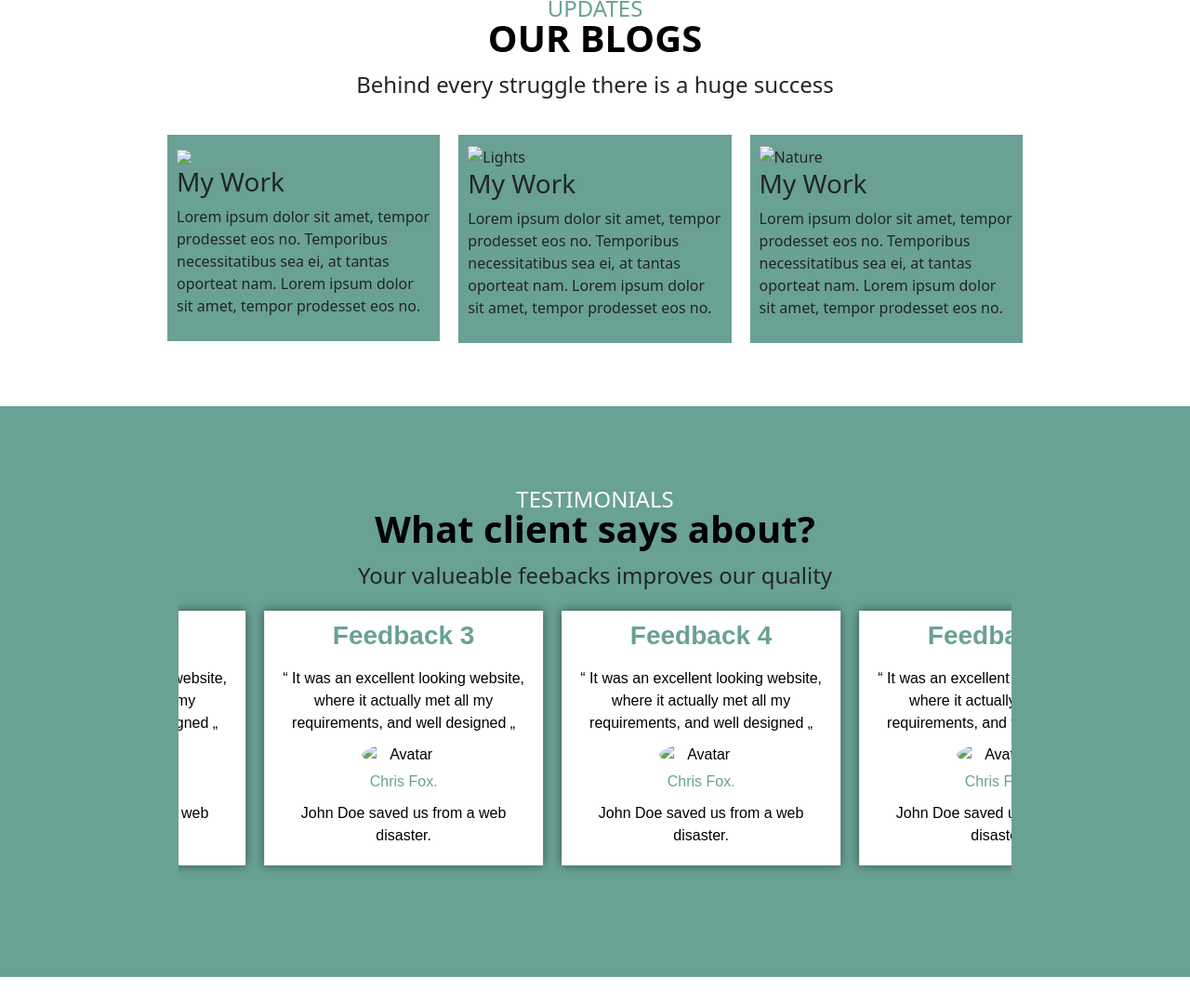
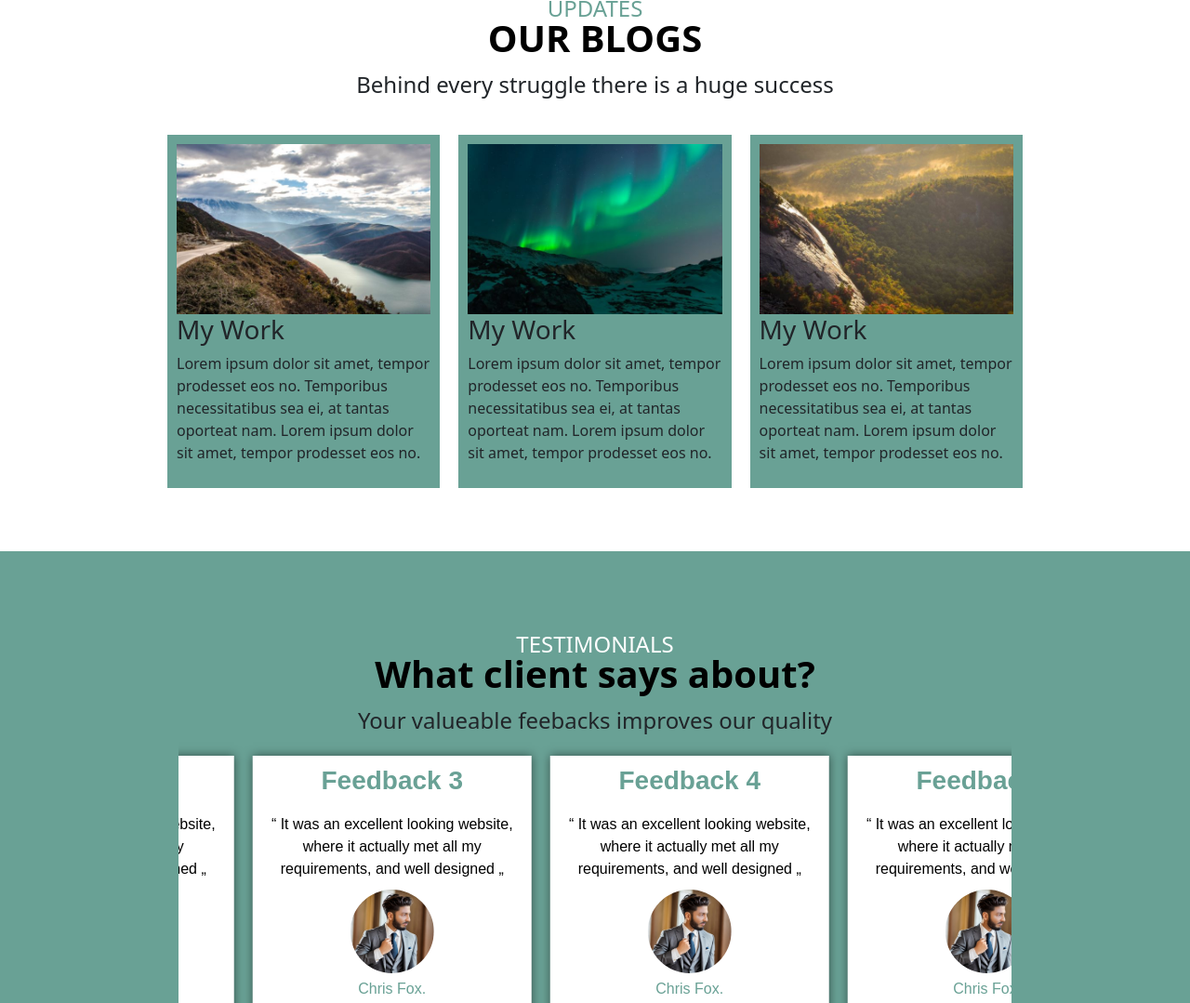
Before and after one commit to nixzee1222/shaz.porfolio.githib.io, a plain HTML site: page index.html in a window 1280 px wide. Shown: the part 2574-3653 px from the top of the page at 93% size. Drawn offline with nearby package versions, Linux system fonts and the light colour scheme; files whose address does not match are found by name.

Commit message:
Update index.html

```diff
--- a/index.html
+++ b/index.html
@@ -380,7 +380,7 @@
       <div class="row-bl">
         <div class="col-bl reveal-l">
           <div class="content cont-bl">
-            <img src="img/w3images/mountains.jpg" style="width: 100%" />
+            <img src="mountains.jpg" style="width: 100%" />
             <h3>My Work</h3>
             <p>
               Lorem ipsum dolor sit amet, tempor prodesset eos no. Temporibus
@@ -392,7 +392,7 @@
         <div class="col-bl reveal-u">
           <div class="content cont-bl">
             <img
-              src="img/w3images/lights.jpg"
+              src="lights.jpg"
               alt="Lights"
               style="width: 100%"
             />
@@ -407,7 +407,7 @@
         <div class="col-bl reveal-r">
           <div class="content cont-bl">
             <img
-              src="img/w3images/nature.jpg"
+              src="nature.jpg"
               alt="Nature"
               style="width: 100%"
             />
@@ -437,7 +437,7 @@
               all my requirements, and well designed &ldquor;
             </p>
             <div class="container-f">
-              <img src="img/pro.jpg" alt="Avatar" />
+              <img src="pro.jpg" alt="Avatar" />
               <span style="color: #69a195">Chris Fox. </span>
               <p>John Doe saved us from a web disaster.</p>
             </div>
@@ -449,7 +449,7 @@
               all my requirements, and well designed &ldquor;
             </p>
             <div class="container-f">
-              <img src="img/pro.jpg" alt="Avatar" />
+              <img src="pro.jpg" alt="Avatar" />
               <span style="color: #69a195">Chris Fox.</span>
               <p>John Doe saved us from a web disaster.</p>
             </div>
@@ -461,7 +461,7 @@
               all my requirements, and well designed &ldquor;
             </p>
             <div class="container-f">
-              <img src="img/pro.jpg" alt="Avatar" />
+              <img src="pro.jpg" alt="Avatar" />
               <span style="color: #69a195">Chris Fox. </span>
               <p>John Doe saved us from a web disaster.</p>
             </div>
@@ -473,7 +473,7 @@
               all my requirements, and well designed &ldquor;
             </p>
             <div class="container-f">
-              <img src="img/pro.jpg" alt="Avatar" />
+              <img src="pro.jpg" alt="Avatar" />
               <span style="color: #69a195">Chris Fox. </span>
               <p>John Doe saved us from a web disaster.</p>
             </div>
@@ -485,7 +485,7 @@
               all my requirements, and well designed &ldquor;
             </p>
             <div class="container-f">
-              <img src="img/pro.jpg" alt="Avatar" />
+              <img src="pro.jpg" alt="Avatar" />
               <span style="color: #69a195">Chris Fox. </span>
               <p>John Doe saved us from a web disaster.</p>
             </div>
@@ -497,7 +497,7 @@
               all my requirements, and well designed &ldquor;
             </p>
             <div class="container-f">
-              <img src="img/pro.jpg" alt="Avatar" />
+              <img src="pro.jpg" alt="Avatar" />
               <span style="color: #69a195">Chris Fox. </span>
               <p>John Doe saved us from a web disaster.</p>
             </div>
@@ -509,7 +509,7 @@
               all my requirements, and well designed &ldquor;
             </p>
             <div class="container-f">
-              <img src="img/pro.jpg" alt="Avatar" />
+              <img src="pro.jpg" alt="Avatar" />
               <span style="color: #69a195">Chris Fox. </span>
               <p>John Doe saved us from a web disaster.</p>
             </div>
@@ -521,7 +521,7 @@
               all my requirements, and well designed &ldquor;
             </p>
             <div class="container-f">
-              <img src="img/pro.jpg" alt="Avatar" />
+              <img src="pro.jpg" alt="Avatar" />
               <span style="color: #69a195">Chris Fox. </span>
               <p>John Doe saved us from a web disaster.</p>
             </div>
@@ -533,7 +533,7 @@
               all my requirements, and well designed &ldquor;
             </p>
             <div class="container-f">
-              <img src="img/pro.jpg" alt="Avatar" />
+              <img src="pro.jpg" alt="Avatar" />
               <span style="color: #69a195">Chris Fox. </span>
               <p>John Doe saved us from a web disaster.</p>
             </div>
@@ -545,7 +545,7 @@
               all my requirements, and well designed &ldquor;
             </p>
             <div class="container-f">
-              <img src="img/pro.jpg" alt="Avatar" />
+              <img src="pro.jpg" alt="Avatar" />
               <span style="color: #69a195">Chris Fox. </span>
               <p>John Doe saved us from a web disaster.</p>
             </div>
@@ -564,7 +564,7 @@
         </div>
         <div class="row-contact">
           <div class="column col-contact reveal-d">
-            <img src="img/con.jpg" style="width: 100%" />
+            <img src="con.jpg" style="width: 100%" />
           </div>
           <div class="column col-contact reveal-u">
             <form action="/action_page.php">
```
